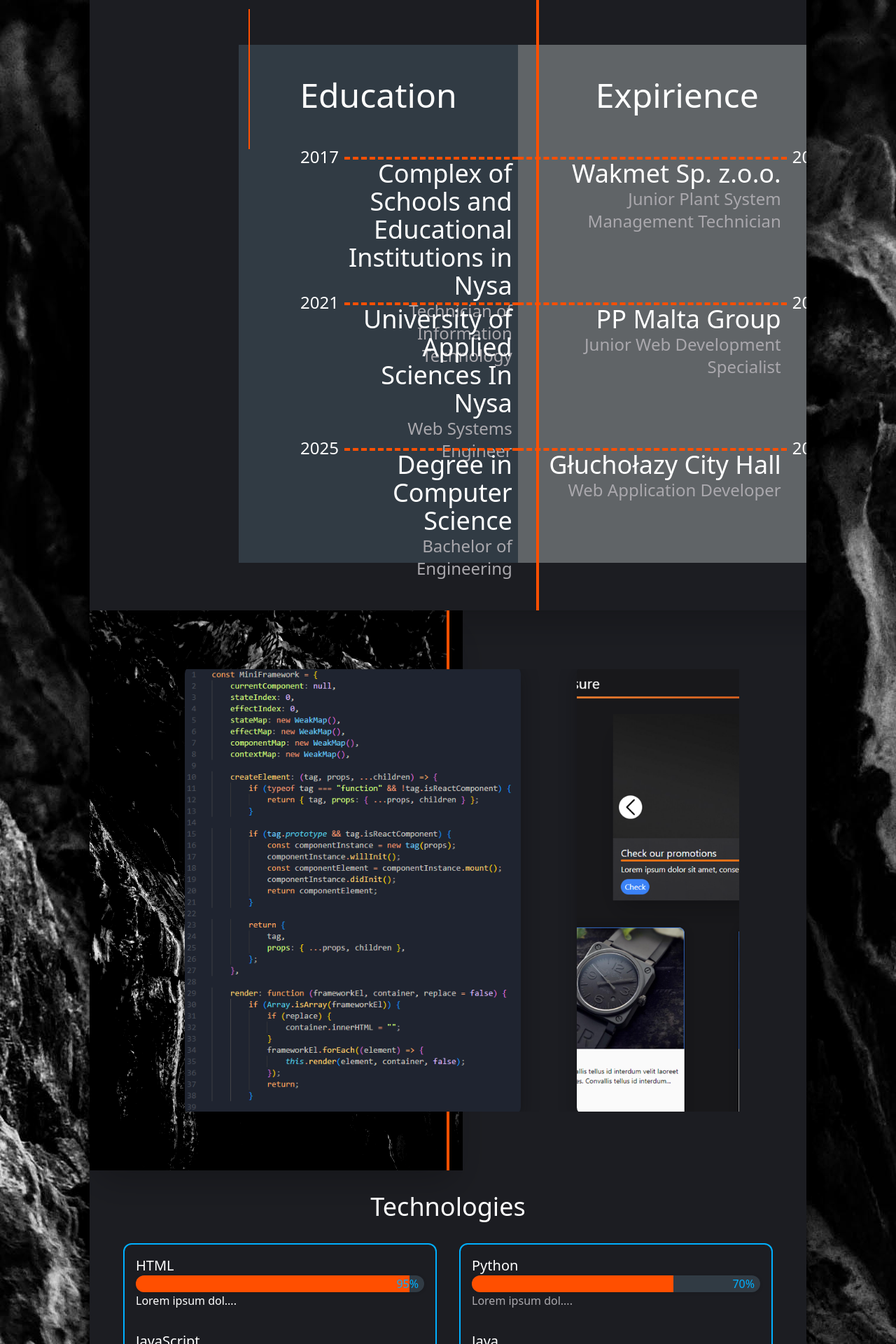
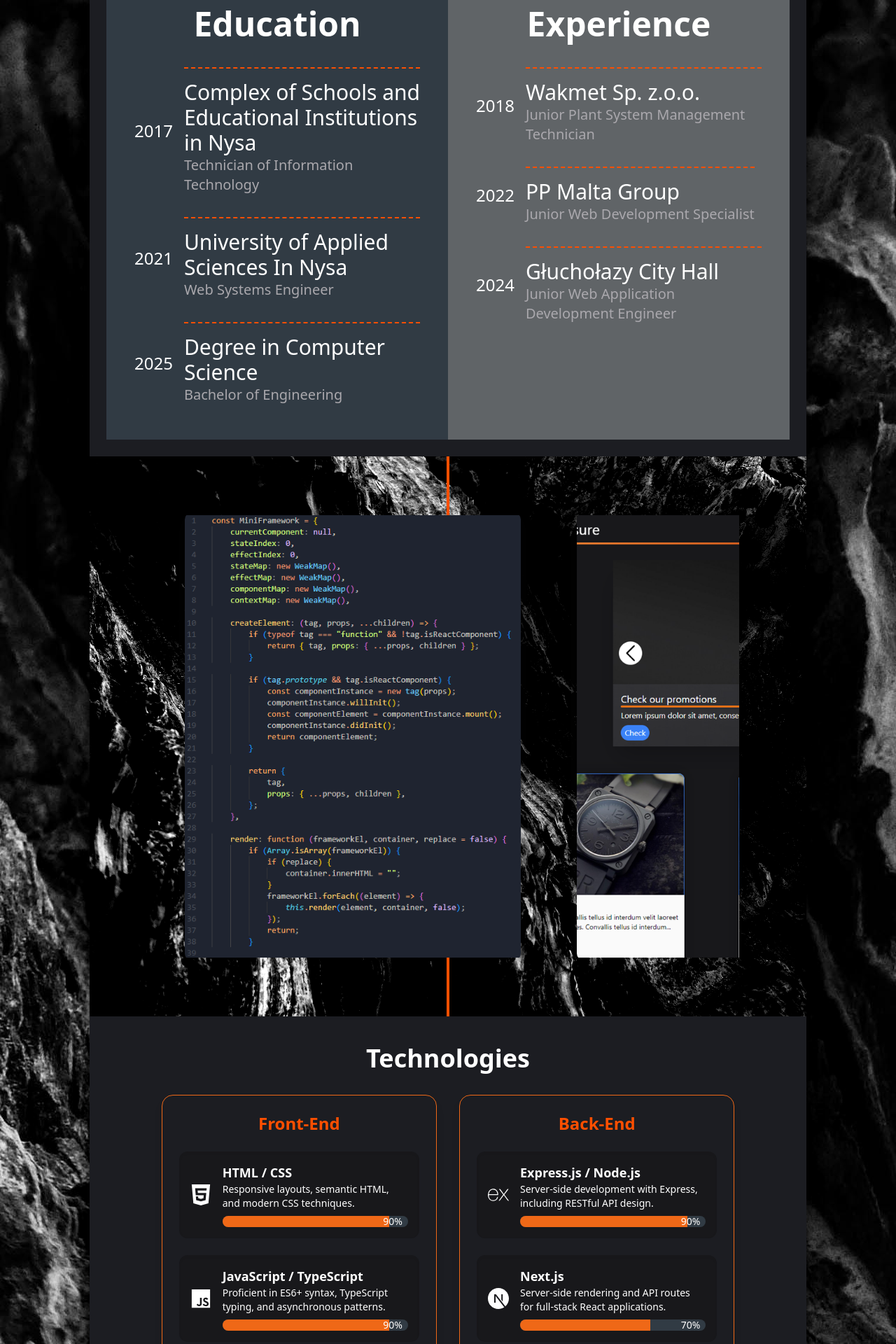
Before and after one commit to Sagittarius-py/Portfolio, a React (Create React App) app: page / in a window 1280 px wide. Shown: the part 880-2800 px from the top of the page at 70% size. Built offline with nearby package versions, Linux system fonts and the light colour scheme.

Commit message:
Changes to be committed: 	modified:   package-lock.json 	modified:   package.json 	modified:   src/App.js 	modified:   src/Section1.jsx 	modified:   src/Section2.jsx 	modified:   src/Section3.jsx 	modified:   src/Section4.jsx 	modified:   src/index.css 	modified:   tailwind.config.js

```diff
--- a/package.json
+++ b/package.json
@@ -8,10 +8,11 @@
 		"@testing-library/react": "^13.4.0",
 		"@testing-library/user-event": "^13.5.0",
 		"animejs": "^3.2.2",
-		"framer-motion": "^11.11.11",
+		"framer-motion": "^11.11.13",
 		"react": "^18.3.1",
 		"react-alice-carousel": "^2.9.1",
 		"react-dom": "^18.3.1",
+		"react-icons": "^5.3.0",
 		"react-scripts": "5.0.1",
 		"web-vitals": "^2.1.4"
 	},
--- a/src/App.js
+++ b/src/App.js
@@ -10,7 +10,7 @@
 			<Section2 />
 			<Section3 />
 			<Section4 />
-			<footer className="w-full h-48 flex flex-col justify-center items-center">
+			<footer className="w-full h-48 flex flex-col justify-center items-center bg-zinc ">
 				<h4 className="lg:text-3xl text-white">@ Filip Sieniawski</h4>
 				<p className="lg:text-xl text-text">
 					Phone: +48 577 371 102 | Email: filip.sieniawski3@gmail.com | Linked:{" "}
--- a/src/Section2.jsx
+++ b/src/Section2.jsx
@@ -1,3 +1,5 @@
+import { motion } from "framer-motion";
+
 const Section2 = () => {
 	const education = [
 		{
@@ -17,7 +19,7 @@
 		},
 	];
 
-	const expirience = [
+	const experience = [
 		{
 			name: "Wakmet Sp. z.o.o.",
 			degree: ["Junior Plant System Management Technician"],
@@ -30,64 +32,60 @@
 		},
 		{
 			name: "Głuchołazy City Hall",
-			degree: ["Web Application Developer"],
+			degree: ["Junior Web Application Development Engineer"],
 			year: "2024",
 		},
 	];
 
+	// Framer motion animation variants
+	const fadeInUp = {
+		hidden: { opacity: 0, y: 20 },
+		visible: { opacity: 1, y: -10, transition: { duration: 1.5 } },
+	};
+
 	return (
-		<div className="relative flex flex-col lg:flex-row w-screen bg-first flex justify-center overflow-hidden shadow-2xl shadow-zinc-900">
-			<div className="absolute w-[200px] h-[1px] border-t-2 border-accent1 z-30 rotate-90 top-32 left-32 opacity-0 lg:opacity-100" />
-
-			<div className="flex flex-col lg:flex-row w-8/12 justify-center">
-				<div className="flex flex-col items-end justify-around w-screen lg:w-2/3 h-5/6 bg-secc z-20 mt-20 py-10">
-					<h1 className="top-20 text-white text-5xl z-30 p-2 w-full flex justify-center mb-10">
-						Education
-					</h1>
-					{education.map((elem) => {
-						return (
-							<div className="flex w-4/5">
-								<p className="text-white text-2xl px-2 font-thin">
-									{elem.year}
-								</p>
-								<div className=" h-48 border-t-4 border-accent1 border-dashed flex flex-col mt-4">
-									<h1 className="text-white text-4xl font-light text-end pr-2">
-										{elem.name}
-									</h1>
-									<h2 className="text-text text-2xl font-thin text-end pr-2">
-										{elem.degree}
-									</h2>
-								</div>
-							</div>
-						);
-					})}
-				</div>
-				<div className="border-r-4 border-accent1 z-30 h-full absolute" />
-				<div className="flex flex-col items-start  justify-around w-screen lg:w-2/3 h-5/6 bg-third  z-20 mt-20 py-10 flex">
-					<h1 className="top-20 text-white text-5xl z-30 p-2 w-full flex justify-center mb-10">
-						Expirience
-					</h1>
-					{expirience.map((elem) => {
-						return (
-							<div className="flex w-full">
-								<div className="w-96 h-48 border-t-4 border-accent1 border-dashed flex flex-col mt-4 ">
-									<h1 className="text-white text-4xl font-light text-end pr-2">
-										{elem.name}
-									</h1>
-									<h2 className="text-text  text-2xl font-thin text-end pr-2">
-										{elem.degree}
-									</h2>
-								</div>
-								<p className="text-white text-2xl px-2 font-thin">
-									{elem.year}
-								</p>
-							</div>
-						);
-					})}
-				</div>
+		<div className="relative flex flex-col lg:flex-row w-full bg-first justify-center overflow-hidden shadow-2xl shadow-zinc-900 p-6">
+			{/* Education Section */}
+			<div className="flex flex-col items-center w-full lg:w-1/2 bg-secc p-6 lg:p-10 space-y-8">
+				<h1 className="text-white text-5xl font-semibold mb-4">Education</h1>
+				{education.map((elem, index) => (
+					<motion.div
+						key={index}
+						className="w-full flex flex-col lg:flex-row lg:items-center space-y-2 lg:space-y-0 lg:space-x-4"
+						variants={fadeInUp}
+						initial="hidden"
+						whileInView="visible"
+						viewport={{ once: true }}
+					>
+						<p className="text-white text-2xl font-light">{elem.year}</p>
+						<div className="w-full lg:w-auto border-t-2 border-accent1 border-dashed flex flex-col lg:ml-4 pt-4">
+							<h2 className="text-white text-3xl font-medium">{elem.name}</h2>
+							<p className="text-text text-xl font-light">{elem.degree}</p>
+						</div>
+					</motion.div>
+				))}
 			</div>
 
-			<div className="absolute w-[200px] h-[1px] border-t-2 border-accent1 z-20 rotate-90 bottom-32 right-32 opacity-0 lg:opacity-100" />
+			{/* Experience Section */}
+			<div className="flex flex-col items-center w-full lg:w-1/2 bg-third p-6 lg:p-10 space-y-8 mt-10 lg:mt-0">
+				<h1 className="text-white text-5xl font-semibold mb-4">Experience</h1>
+				{experience.map((elem, index) => (
+					<motion.div
+						key={index}
+						className="w-full flex flex-col lg:flex-row lg:items-center space-y-2 lg:space-y-0 lg:space-x-4"
+						variants={fadeInUp}
+						initial="hidden"
+						whileInView="visible"
+						viewport={{ once: true }}
+					>
+						<p className="text-white text-2xl font-light">{elem.year}</p>
+						<div className="w-full lg:w-auto border-t-2 border-accent1 border-dashed flex flex-col lg:mr-4 pt-4">
+							<h2 className="text-white text-3xl font-medium">{elem.name}</h2>
+							<p className="text-text text-xl font-light">{elem.degree}</p>
+						</div>
+					</motion.div>
+				))}
+			</div>
 		</div>
 	);
 };
--- a/src/Section3.jsx
+++ b/src/Section3.jsx
@@ -65,11 +65,11 @@
 	};
 
 	return (
-		<div>
+		<div className="overflow-hidden relative">
 			<img
 				src={bgimage}
 				alt="bg"
-				className="h-screen filter contrast-150 saturate-75 absolute shadow-2xl shadow-zinc-900 object-cover "
+				className="w-full h-full filter contrast-150 saturate-75 absolute shadow-2xl shadow-zinc-900  object-cover"
 			/>
 			<div className="h-screen flex justify-center items-center relative bg-opacity-50">
 				<div className="border-r-4 border-accent1 h-full flex-nowrap absolute " />
--- a/src/Section4.jsx
+++ b/src/Section4.jsx
@@ -1,106 +1,168 @@
+import { FaJs, FaReact, FaPython, FaJava } from "react-icons/fa";
+import {
+	SiExpress,
+	SiNextdotjs,
+	SiPhp,
+	SiCplusplus,
+	SiMongodb,
+	SiMariadb,
+	SiMysql,
+	SiHtml5,
+} from "react-icons/si";
+import { motion } from "framer-motion";
+
 const Section4 = () => {
 	const items = [
 		{
-			title: "FrontEnd",
+			title: "Front-End",
 			content: [
-				{ name: "HTML", percent: "95", description: "Lorem ipsum dol...." },
 				{
-					name: "JavaScript",
-					percent: "90",
-					description: "Lorem ipsum dol....",
+					name: "HTML / CSS",
+					percent: 90,
+					description:
+						"Responsive layouts, semantic HTML, and modern CSS techniques.",
+					icon: <SiHtml5 />,
 				},
-				{ name: "React.js", percent: "85", description: "Lorem ipsum dol...." },
 				{
-					name: "TypeScript",
-					percent: "65",
-					description: "Lorem ipsum dol....",
+					name: "JavaScript / TypeScript",
+					percent: 90,
+					description:
+						"Proficient in ES6+ syntax, TypeScript typing, and asynchronous patterns.",
+					icon: <FaJs />,
+				},
+				{
+					name: "React.js / React Native",
+					percent: 85,
+					description:
+						"React hooks, component lifecycle, and mobile-focused development.",
+					icon: <FaReact />,
 				},
 			],
 		},
 		{
-			title: "BackEnd",
+			title: "Back-End",
 			content: [
-				{ name: "Express", percent: "90", description: "Lorem ipsum dol...." },
-				{ name: "Next.js", percent: "70", description: "Lorem ipsum dol...." },
-				{ name: "PHP", percent: "50", description: "Lorem ipsum dol...." },
+				{
+					name: "Express.js / Node.js",
+					percent: 90,
+					description:
+						"Server-side development with Express, including RESTful API design.",
+					icon: <SiExpress />,
+				},
+				{
+					name: "Next.js",
+					percent: 70,
+					description:
+						"Server-side rendering and API routes for full-stack React applications.",
+					icon: <SiNextdotjs />,
+				},
+				{
+					name: "PHP + Laravel",
+					percent: 50,
+					description:
+						"Efficient with MVC patterns and dynamic content handling with Laravel.",
+					icon: <SiPhp />,
+				},
 			],
 		},
 	];
+
 	const items2 = [
 		{
-			title: "Other",
+			title: "Desktop",
 			content: [
-				{ name: "Python", percent: "70", description: "Lorem ipsum dol...." },
-				{ name: "Java", percent: "50", description: "Lorem ipsum dol...." },
-				{ name: "C++", percent: "50", description: "Lorem ipsum dol...." },
+				{
+					name: "Python",
+					percent: 70,
+					description: "Scripting and backend development.",
+					icon: <FaPython />,
+				},
+				{
+					name: "Java",
+					percent: 50,
+					description: "Object-oriented programming.",
+					icon: <FaJava />,
+				},
+				{
+					name: "C / C++",
+					percent: 50,
+					description: "Memory management and system-level programming.",
+					icon: <SiCplusplus />,
+				},
 			],
 		},
 		{
 			title: "Databases",
 			content: [
-				{ name: "MongoDB", percent: "70", description: "Lorem ipsum dol...." },
-				{ name: "MariaDB", percent: "60", description: "Lorem ipsum dol...." },
-				{ name: "MySQL", percent: "60", description: "Lorem ipsum dol...." },
-				{ name: "MsSQL", percent: "50", description: "Lorem ipsum dol...." },
+				{
+					name: "MongoDB",
+					percent: 70,
+					description: "NoSQL database design.",
+					icon: <SiMongodb />,
+				},
+				{
+					name: "MariaDB",
+					percent: 60,
+					description: "Relational database management.",
+					icon: <SiMariadb />,
+				},
+				{
+					name: "MySQL",
+					percent: 60,
+					description: "SQL queries and joins.",
+					icon: <SiMysql />,
+				},
 			],
 		},
 	];
 
 	return (
-		<div className="w-full h-auto bg-first p-8 ">
-			<h1 className="text-4xl text-white mb-4 w-full text-center">
+		<div className="w-full bg-gradient-to-r from-indigo-500 via-purple-500 to-pink-500 p-10 min-h-screen">
+			<h1 className="text-4xl text-white mb-8 text-center font-bold">
 				Technologies
 			</h1>
 
-			<div className="flex">
-				<div className="flex flex-col w-1/2 p-4">
-					{items.map((item, index) => (
+			<div className="flex flex-wrap justify-center gap-8">
+				{[...items, ...items2].map((category, index) => (
 					<div
 						key={index}
-							className={`border-accent3 border-2 p-4 rounded-xl bg-second break-inside-avoid h-min mb-8 bg-first`}
+						className="w-full md:w-5/12 p-6 bg-gradient-to-br from-gray-900 via-gray-800 to-gray-900 border border-accent2 rounded-2xl shadow-lg hover:shadow-2xl transition-all duration-300"
 					>
-							{item.content.map((elem, key) => (
-								<div key={key} className="mb-8">
-									<h1 className="text-xl text-white">{elem.name}</h1>
-									<div className="w-full h-6 bg-secc rounded-xl overflow-hidden drop-shadow relative">
-										<div
-											className="h-full bg-accent1"
-											style={{ width: `${elem.percent}%` }}
-										/>
-										<p className="text-accent3 z-20 right-2 top-0 absolute">
-											{elem.percent}%
-										</p>
+						<h2 className="text-2xl text-accent1 mb-6 text-center font-semibold">
+							{category.title}
+						</h2>
+						{category.content.map((skill, idx) => (
+							<motion.div
+								key={idx}
+								className="mb-6 bg-zinc p-4 rounded-xl shadow-inner hover:bg-third hover:shadow-md transition-colors duration-300"
+								whileHover={{ scale: 1.05 }}
+							>
+								<div className="flex items-center ">
+									<div className="text-3xl -400 mr-4 text-white">
+										{skill.icon}
 									</div>
-									<p className="text-white font-thin">{elem.description}</p>
+									<div className="flex-1">
+										<h3 className="text-lg text-white font-semibold">
+											{skill.name}
+										</h3>
+										<p className="text-sm  text-white">{skill.description}</p>
+										<div className="relative w-full h-4 mt-2 bg-secc rounded-full overflow-hidden flex items-center">
+											<motion.div
+												className="absolute h-full bg-accent2"
+												initial={{ width: 0 }}
+												animate={{ width: `${skill.percent}%` }}
+												transition={{ duration: 1 }}
+											></motion.div>
+											<span className="absolute right-2 text-sm text-white">
+												{skill.percent}%
+											</span>
 										</div>
+									</div>
+								</div>
+							</motion.div>
 						))}
 					</div>
 				))}
-				</div>
-				<div className="flex flex-col w-1/2 p-4">
-					{items2.map((item, index) => (
-						<div
-							key={index}
-							className={`border-accent3  border-2 p-4 rounded-xl bg-second break-inside-avoid h-min mb-8 bg-first`}
-						>
-							{item.content.map((elem, key) => (
-								<div key={key} className="mb-8">
-									<h1 className="text-xl text-white">{elem.name}</h1>
-									<div className="w-full h-6 bg-secc rounded-xl overflow-hidden drop-shadow relative">
-										<div
-											className="h-full bg-accent1"
-											style={{ width: `${elem.percent}%` }}
-										/>
-										<p className="text-accent3 z-20 right-2 top-0 absolute">
-											{elem.percent}%
-										</p>
-									</div>
-									<p className="text-text font-thin">{elem.description}</p>
-								</div>
-							))}
-						</div>
-					))}
-				</div>
 			</div>
 		</div>
 	);
--- a/src/index.css
+++ b/src/index.css
@@ -3,26 +3,19 @@
 @tailwind utilities;
 @import "react-alice-carousel/lib/alice-carousel.css";
 
-
-
-
-
 @media screen and (min-width: 1024px) {
-    body{
-        padding-block: 5%;
-        padding-inline: 10%;
-        background-image: url("./1.jpg");
-    }
-    #root{
-        box-shadow:
-        0px 0px 1.6px rgba(0, 0, 0, 0.039),
-        0px 0px 3.6px rgba(0, 0, 0, 0.077),
-        0px 0px 6.3px rgba(0, 0, 0, 0.114),
-        0px 0px 10px rgba(0, 0, 0, 0.151),
-        0px 0px 15.5px rgba(0, 0, 0, 0.187),
-        0px 0px 24.1px rgba(0, 0, 0, 0.225),
-        0px 0px 40px rgba(0, 0, 0, 0.265),
-        0px 0px 80px rgba(0, 0, 0, 0.31)
-      ;
-    }
+	body {
+		padding-top: 2%;
+		padding-bottom: 5%;
+		padding-inline: 10%;
+		background-image: url("./1.jpg");
+		background-attachment: fixed;
+	}
+	#root {
+		box-shadow: 0px 0px 1.6px rgba(0, 0, 0, 0.039),
+			0px 0px 3.6px rgba(0, 0, 0, 0.077), 0px 0px 6.3px rgba(0, 0, 0, 0.114),
+			0px 0px 10px rgba(0, 0, 0, 0.151), 0px 0px 15.5px rgba(0, 0, 0, 0.187),
+			0px 0px 24.1px rgba(0, 0, 0, 0.225), 0px 0px 40px rgba(0, 0, 0, 0.265),
+			0px 0px 80px rgba(0, 0, 0, 0.31);
+	}
 }
--- a/tailwind.config.js
+++ b/tailwind.config.js
@@ -19,7 +19,9 @@
 			accent1: "#FF4F00",
 			accent2: "#EF6817",
 			accent3: "#00B0FF",
+			zinc: "#18181b",
 		},
+
 		extend: {},
 	},
 	plugins: [],
```
Also changed, not shown: src/Section1.jsx (+66 -15 lines), 1 other file (tests, documents, lock files or other folders). Lines whose indentation alone changed are shown as unchanged.
